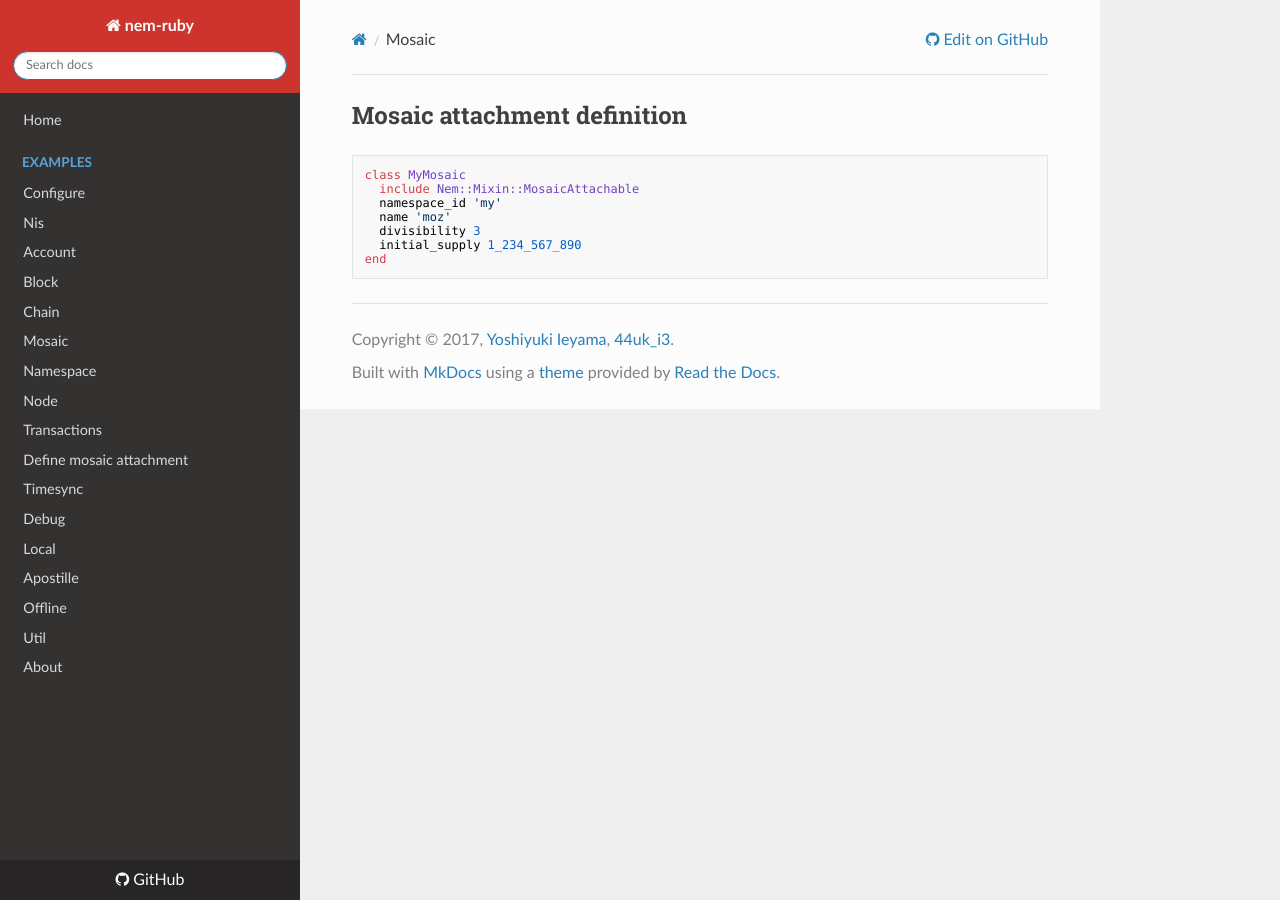
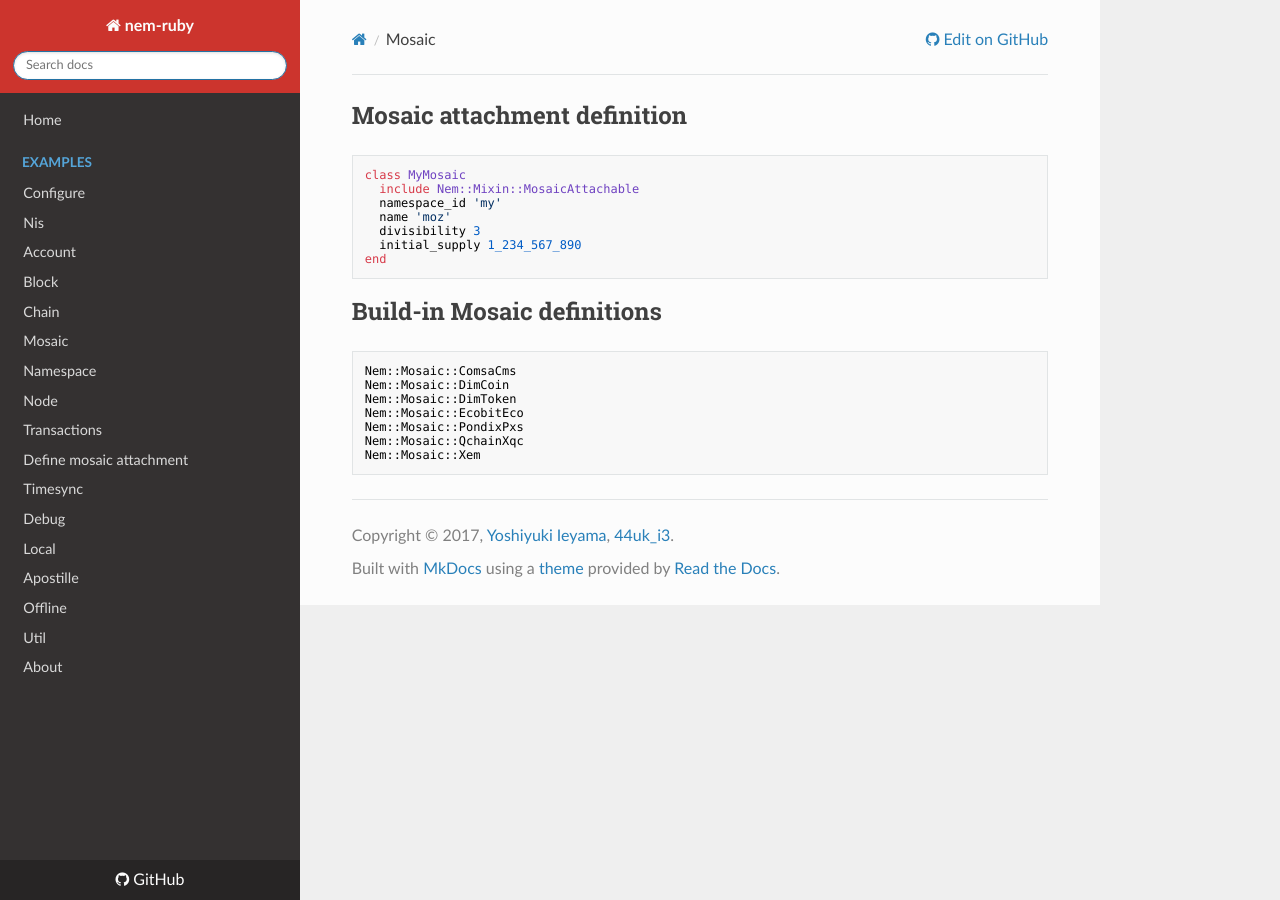
Before and after one commit to 44uk/nem-ruby, an MkDocs documentation site: the page built from docs/mosaic.md, in a window 1280 px wide. Built offline with MkDocs 1.6.1, drawn with Linux system fonts in a browser that asks for light colours; nearby versions of some CDN libraries; old or Windows-style settings are respelled for this version of MkDocs.

Commit message:
add build-in mosaic definition. qchain, pondix

````diff
--- a/docs/mosaic.md
+++ b/docs/mosaic.md
@@ -9,3 +9,15 @@ class MyMosaic
   initial_supply 1_234_567_890
 end
 ```
+
+## Build-in Mosaic definitions
+
+```
+Nem::Mosaic::ComsaCms
+Nem::Mosaic::DimCoin
+Nem::Mosaic::DimToken
+Nem::Mosaic::EcobitEco
+Nem::Mosaic::PondixPxs
+Nem::Mosaic::QchainXqc
+Nem::Mosaic::Xem
+```
````
Also changed, not shown: 2 other files.
